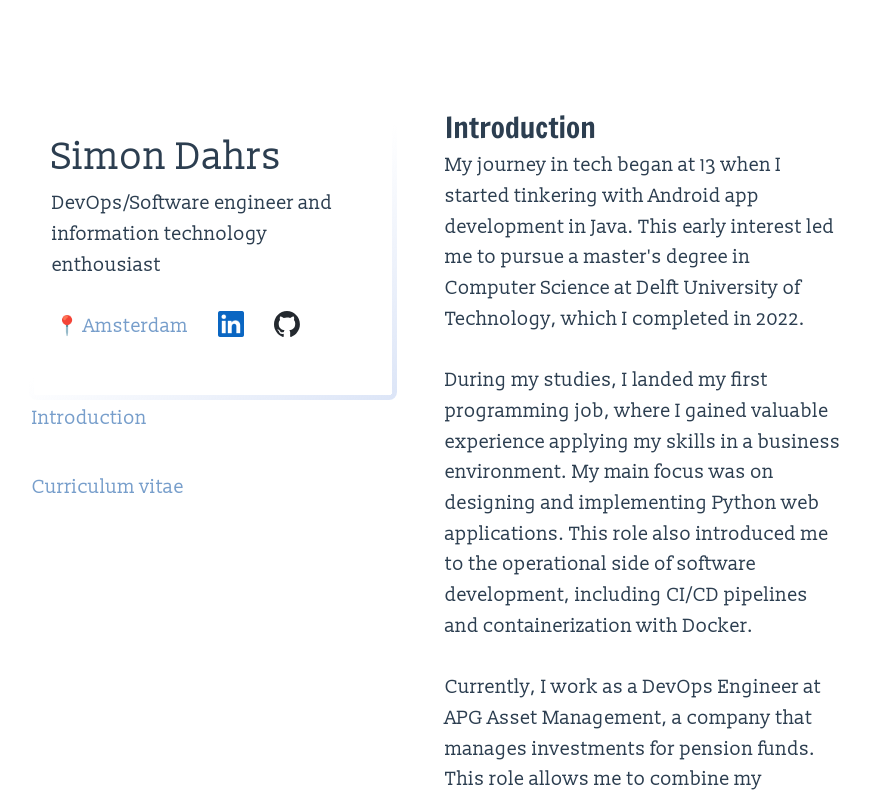
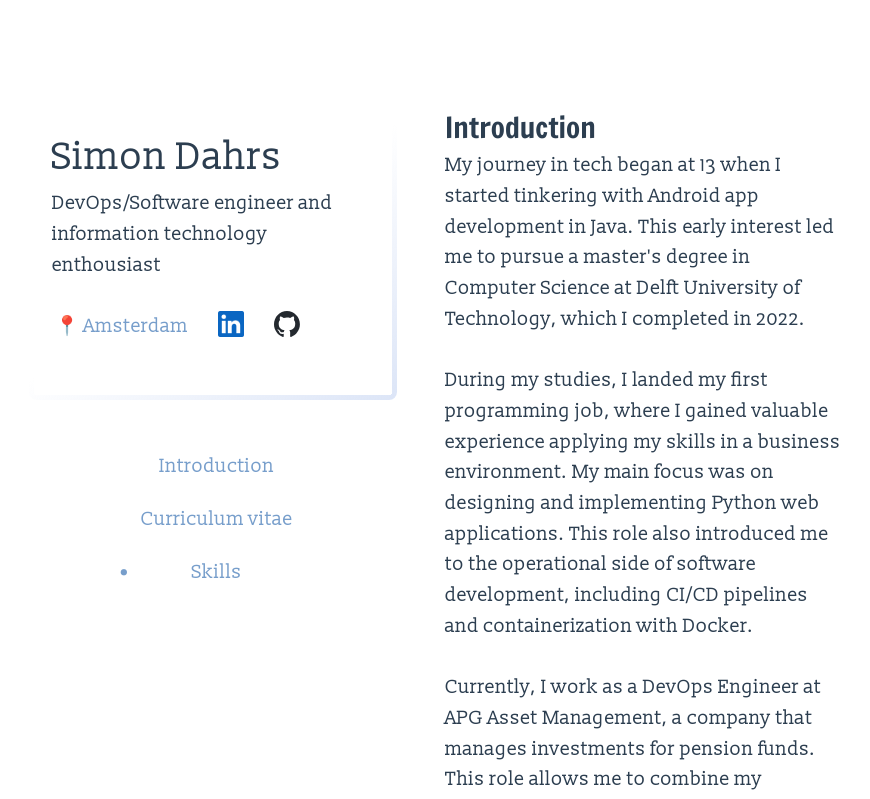
Before and after one commit to SimonDahrs/simondahrs.github.io, a Vue app in the folder frontend/personal-website/: page /#skills in a window 1280 px wide. Before the commit this address led to /#intro. Shown: the top 799 px of the page, without its empty margins (203-1073 px from the left). Built offline with nearby package versions, Linux system fonts and the light colour scheme.

Commit message:
Change navigation bar selected item animation

```diff
--- a/frontend/personal-website/src/components/NavigationBar.vue
+++ b/frontend/personal-website/src/components/NavigationBar.vue
@@ -16,6 +16,11 @@ const menuItems = ref([
         to: '/#cv',
         title: 'Curriculum vitae',
         data: "cv"
+    },
+    {
+        to: '/#skills',
+        title: 'Skills',
+        data: "skills"
     }
 ])
 
@@ -32,8 +37,8 @@ onMounted(() => {
 
 <template>
     <nav id="menu">
-        <a v-for="item in menuItems" :key="item.to" :href="item.to" :data-section="item.data" class="menu-item" :class="{
-            'active': route.fullPath === item.to
+        <a v-for="(item, index) in menuItems" :key="item.to" :href="item.to" :data-section="item.data" class="menu-item" :class="{
+            'active': route.fullPath === item.to || index == 0
         }">
             {{ item.title }}
         </a>
@@ -41,26 +46,34 @@ onMounted(() => {
 </template>
 <style scoped>
 #menu {
+    margin-top: 3rem;
     display: flex;
     flex-direction: column;
-    gap: 1.5em;
+    align-items: center;
+    gap: 1rem;
 }
 .menu-item{
     width: 12rem;
+    text-align:center;
 }
 .menu-item:after {
+    margin: 0 auto;
     display: block;
-    content: '';
-    border-bottom: solid 3px var(--vt-c-dark-pastel-blue);
-    transform: scaleX(0);
-    transition: transform 250ms ease-in-out;
+    content: '•';
+    float:left;
+    font-weight: bold;
+    /* width: 5px; */
+    /* border-radius: 10px; */
+    /* border-bottom: solid 3px var(--vt-c-dark-pastel-blue);   */
+    opacity: 0;
+    transition: opacity 350ms ease-out;
 }
 
-.menu-item:not(.active):hover:after { transform: scaleX(1); }
+.menu-item:not(.active):hover:after { opacity: 1; }
 
 .menu-item.active:after {
-    border-bottom: 3px solid var(--vt-c-dark-pastel-blue);
-    transform: scaleX(1);
+    /* border-bottom: 3px solid var(--vt-c-dark-pastel-blue); */
+    opacity: 1;
 }
 
 </style>
--- a/frontend/personal-website/src/components/PersonalInfo.vue
+++ b/frontend/personal-website/src/components/PersonalInfo.vue
@@ -25,6 +25,7 @@
 .personal-links {
   display: flex;
   column-gap: 1.5rem;
+  width: 100%;
 }
 
 .icon {
```
